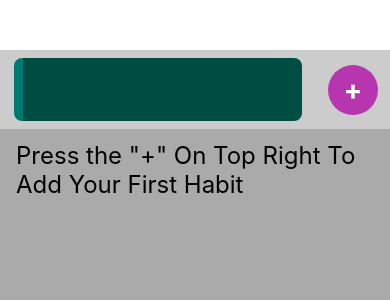
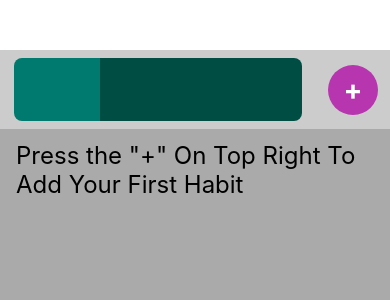
Before and after one commit to krisograbek/kill-da-habit, a React Native app: screen / in a window 390 px wide. Shown: the top 300 px of the page. Built offline with nearby package versions, Linux system fonts and the light colour scheme.

Commit message:
add a basic component, open it on press progress bar

```diff
--- a/App.js
+++ b/App.js
@@ -4,21 +4,24 @@ import HabitForm from './components/HabitForm';
 import Habits from './components/Habits';
 import Header from './components/Header';
 import ProgressBar from './components/ProgressBar';
+import SavingGoal from './components/SavingGoal';
 import { theme } from './global.styles';
 
 export default function App() {
   const [createHabitVisible, setCreateHabitVisible] = useState(false);
+  const [isGoalModalVisible, setIsGoalModalVisible] = useState(false);
   const [habitList, setHabitList] = useState([]);
   return (
     <View style={styles.appContainer}>
       <Header>
-        <ProgressBar progress={0.03} />
+        <ProgressBar progress={0.3} setShowGoalVisible={setIsGoalModalVisible} />
         <Pressable style={styles.button} onPress={() => setCreateHabitVisible(true)}>
           <Text style={styles.buttonText}>+</Text>
         </Pressable>
       </Header>
       <Habits habitList={habitList} />
       <HabitForm isVisible={createHabitVisible} setIsVisible={setCreateHabitVisible} setHabitList={setHabitList} />
+      <SavingGoal isVisible={isGoalModalVisible} setIsVisible={setIsGoalModalVisible} />
     </View>
   );
 }
--- a/components/ProgressBar.js
+++ b/components/ProgressBar.js
@@ -1,10 +1,11 @@
 import React, { useState } from 'react'
-import { StyleSheet, Text, View } from 'react-native';
+import { Pressable, StyleSheet, Text, View } from 'react-native';
 import { theme } from '../global.styles';
 
-const ProgressBar = ({ progress }) => {
+const ProgressBar = ({ progress, setShowGoalVisible }) => {
   return (
-    <View style={styles.mainContainer}>
+    // <View >
+    <Pressable style={styles.mainContainer} onPress={() => setShowGoalVisible(true)}>
       <View style={[styles.leftSide, { flex: progress }]}>
       </View>
       <View style={[styles.rightSide, { flex: (1 - progress) }]}>
@@ -12,7 +13,8 @@ const ProgressBar = ({ progress }) => {
       {/* <Text style={styles.text}>
         {progress}
       </Text> */}
-    </View>
+    </Pressable>
+    // </View>
   )
 }
 
--- /dev/null
+++ b/components/SavingGoal.js
@@ -0,0 +1,30 @@
+import React from 'react'
+import { Button, Modal, StyleSheet, Text, View } from 'react-native';
+import { theme } from '../global.styles';
+
+const SavingGoal = ({ isVisible, setIsVisible }) => {
+  const handleOnClose = () => {
+    setIsVisible(false);
+  }
+  return (
+    <Modal visible={isVisible}>
+      <View>
+        <Text>
+          SavingGoal
+        </Text>
+      </View>
+      <View style={styles.button}>
+        <Button testID='closeButton' title='Cancel' onPress={handleOnClose} color={theme.colors.secondary} />
+      </View>
+    </Modal>
+  )
+}
+
+export default SavingGoal;
+
+const styles = StyleSheet.create({
+  button: {
+    width: '45%',
+    paddingVertical: 8,
+  }
+})
```
